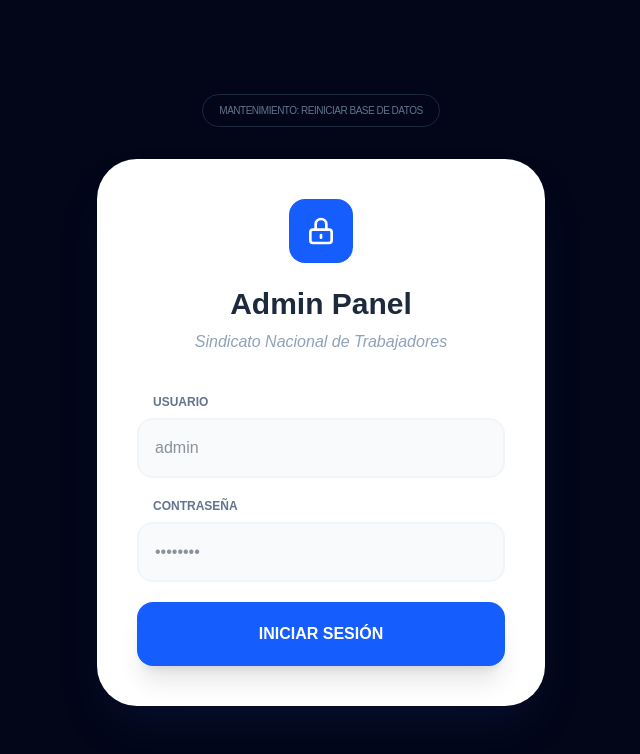
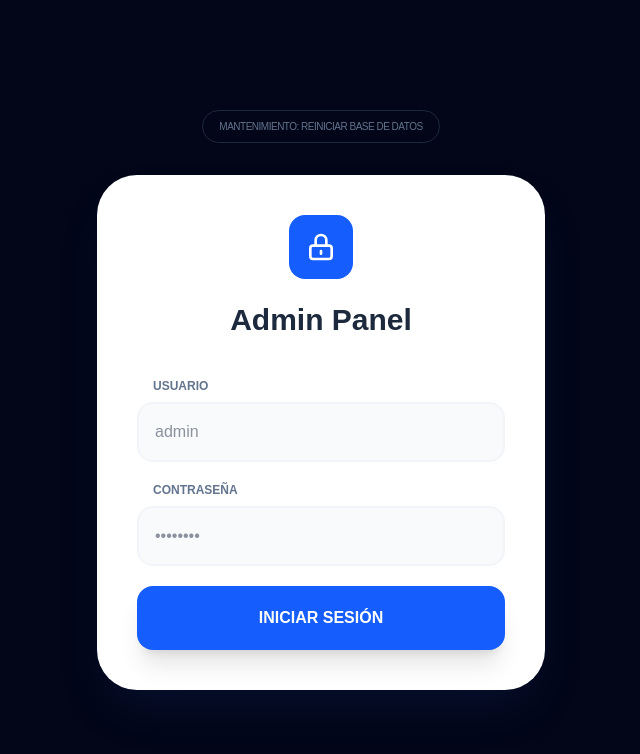
Before and after one commit to david-albarracin0017/formscomplete, a Next.js app: page /login in a window 1280 px wide. Shown: the top 754 px of the page, without its empty margins (319-959 px from the left). Built offline with nearby package versions, Linux system fonts and the light colour scheme; no server answers.

Commit message:
p delete

```diff
--- a/src/app/login/page.tsx
+++ b/src/app/login/page.tsx
@@ -46,7 +46,6 @@ export default function LoginPage() {
             </svg>
           </div>
           <h1 className="text-3xl font-black text-slate-800">Admin Panel</h1>
-          <p className="text-slate-400 mt-2 font-medium italic">Sindicato Nacional de Trabajadores</p>
         </div>
 
         <form onSubmit={handleLogin} className="space-y-5">
```
